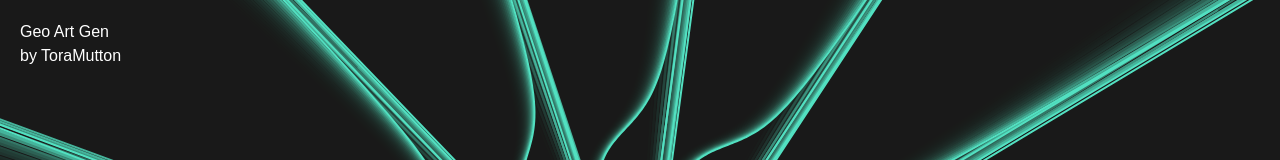
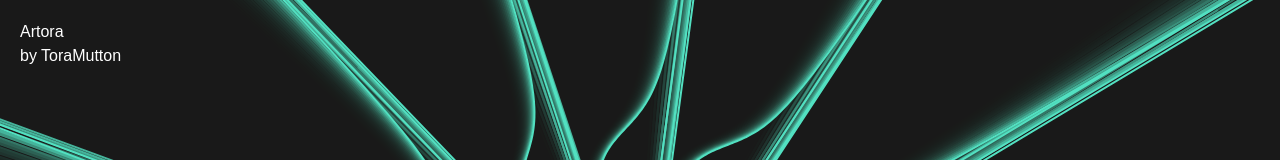
Before and after one commit to ToraMutton/geo-art-gen, a React (Vite) app: page / in a window 1280 px wide. Shown: the top 160 px of the page. Built offline with nearby package versions, Linux system fonts and the light colour scheme.

Commit message:
feat: update title of project

```diff
--- a/src/App.tsx
+++ b/src/App.tsx
@@ -3,7 +3,7 @@ import { GeometricCanvas } from './components/GeometricCanvas';
 function App() {
   return (
     <div style={{ color: 'white', padding: '20px', fontFamily: 'sans-serif' }}>
-      <h1 style={{ pointerEvents: 'none' }}>Geo Art Gen</h1>
+      <h1 style={{ pointerEvents: 'none' }}>Artora</h1>
       <p style={{ pointerEvents: 'none' }}>by ToraMutton</p>
 
       <GeometricCanvas />
```
